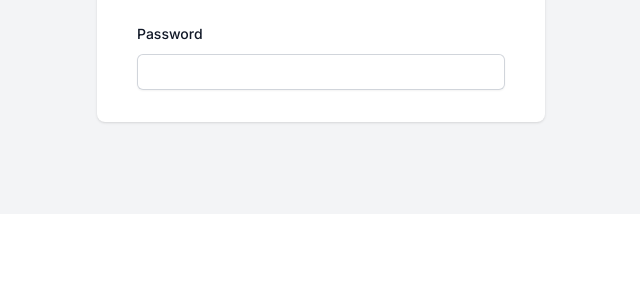
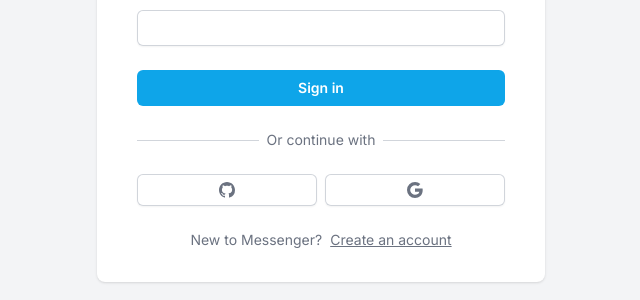
Before and after one commit to dev-traveler/real-time-messenger-clone, a Next.js app: page / in a window 1280 px wide. Shown: the part 586-886 px from the top of the page, without its empty margins (319-959 px from the left). Before the commit the page ends 800 px from the top, so only its background shows below. Built offline with nearby package versions, Linux system fonts and the light colour scheme.

Commit message:
feat: Add login button and social auth button to AuthForm

```diff
--- a/app/(site)/components/AuthForm.tsx
+++ b/app/(site)/components/AuthForm.tsx
@@ -2,8 +2,11 @@
 
 import { useCallback, useState } from 'react';
 import { SubmitHandler, FieldValues, useForm } from 'react-hook-form';
+import { BsGithub, BsGoogle } from 'react-icons/bs';
 
 import Input from '../../components/inputs/Input';
+import Button from '../../components/Button';
+import AuthSocialButton from './AuthSocialButton';
 
 type Variant = 'LOGIN' | 'REGISTER';
 
@@ -43,6 +46,11 @@ const AuthForm = () => {
     }
   };
 
+  const socialAction = (action: string) => {
+    setIsLoading(true);
+    // NextAuth Social Sign In
+  };
+
   return (
     <div className="mt-8 sm:mx-auto sm:w-full sm:max-w-md">
       <div className="px-4 py-8 bg-white shadow sm:rounded-lg sm:px-10">
@@ -64,7 +72,48 @@ const AuthForm = () => {
             register={register}
             errors={errors}
           />
+          <Button type="submit" disabled={isLoading} fullwidth>
+            {variant === 'LOGIN' ? 'Sign in' : 'Register'}
+          </Button>
         </form>
+
+        <div className="mt-6">
+          <div className="relative">
+            <div className="absolute inset-0 flex items-center">
+              <div className="w-full border-t border-gray-300" />
+            </div>
+            <div className="relative flex justify-center text-sm">
+              <span className="px-2 text-gray-500 bg-white">
+                Or continue with
+              </span>
+            </div>
+          </div>
+          <div className="flex gap-2 mt-6">
+            <AuthSocialButton
+              icon={BsGithub}
+              onClick={() => {
+                socialAction('gitgub');
+              }}
+            />
+            <AuthSocialButton
+              icon={BsGoogle}
+              onClick={() => {
+                socialAction('google');
+              }}
+            />
+          </div>
+        </div>
+
+        <div className="flex justify-center gap-2 px-2 mt-6 text-sm text-gray-500">
+          <div>
+            {variant === 'LOGIN'
+              ? 'New to Messenger?'
+              : 'Already have an account?'}
+          </div>
+          <div className="underline cursor-pointer" onClick={toggleVariant}>
+            {variant === 'LOGIN' ? 'Create an account' : 'Sign in'}
+          </div>
+        </div>
       </div>
     </div>
   );
```
